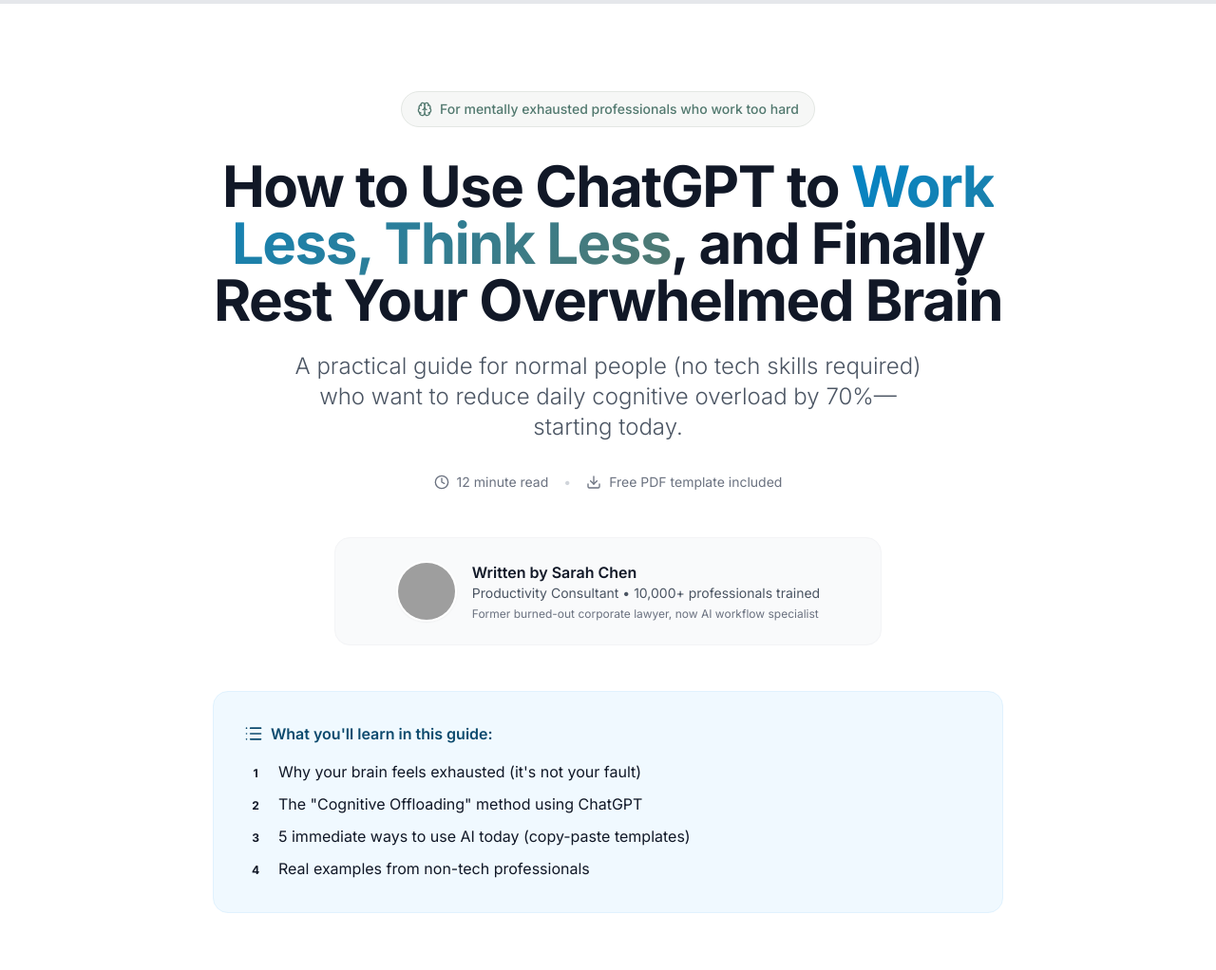
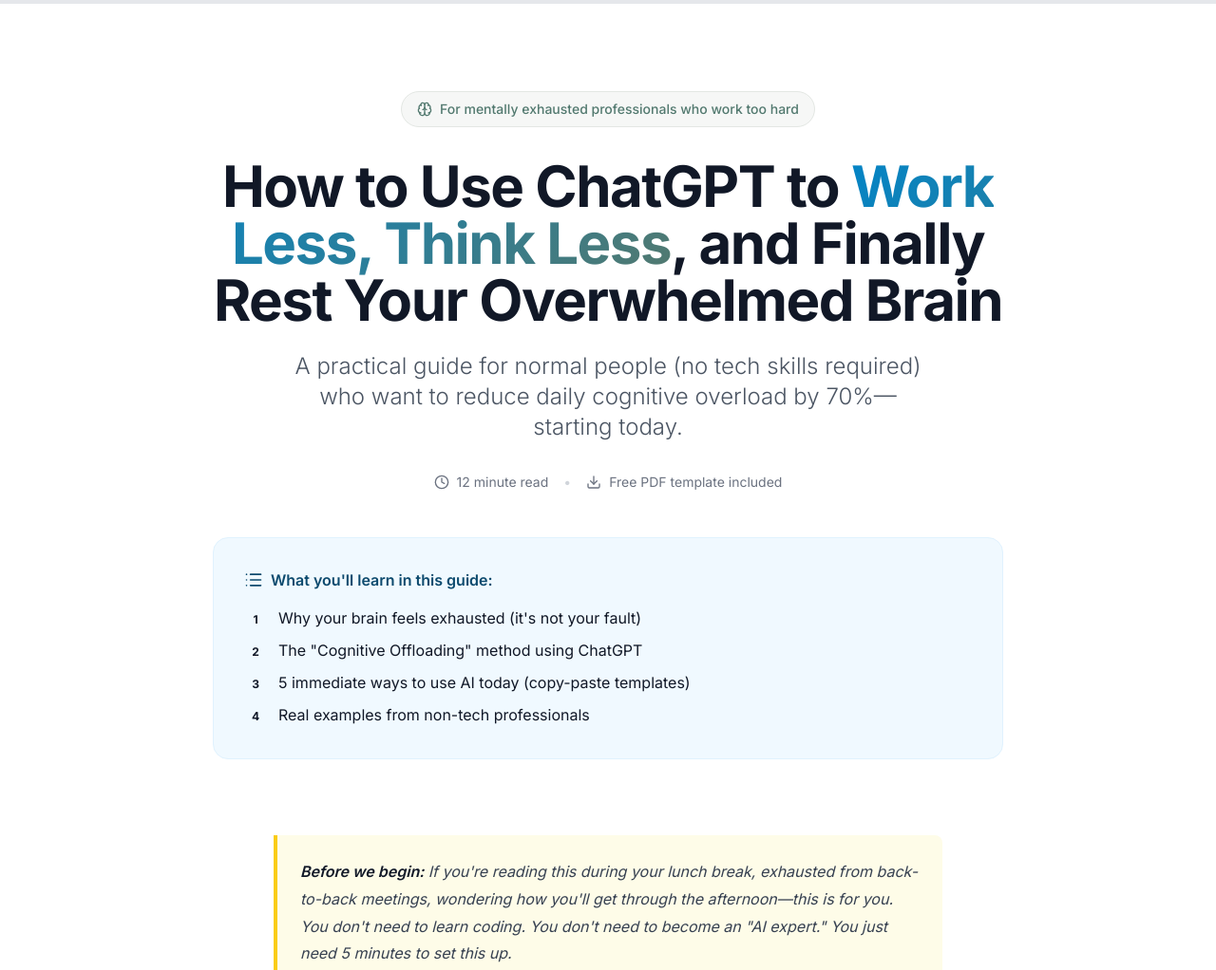
Before and after one commit to RSousahd/chtgpt-pdf, a plain HTML site: page index.html in a window 1280 px wide. Shown: the top 1022 px of the page at 95% size. Drawn offline with nearby package versions, Linux system fonts and the light colour scheme; grey boxes are pictures that could not be loaded.

Commit message:
Update author information in index.html
Updated author details in the HTML comment section.

```diff
--- a/index.html
+++ b/index.html
@@ -166,17 +166,17 @@
                 </div>
             </div>
 
-            <!-- Author Credibility -->
+            <!--
             <div class="flex items-center justify-center gap-4 mb-12 p-6 bg-gray-50 rounded-2xl max-w-xl mx-auto border border-gray-100">
                 <img src="https://static.photos/people/200x200/42" alt="Author" class="w-16 h-16 rounded-full object-cover border-2 border-white shadow-sm">
                 <div class="text-left">
-                    <p class="font-semibold text-gray-900">Written by Sarah Chen</p>
-                    <p class="text-sm text-gray-600">Productivity Consultant • 10,000+ professionals trained</p>
+                    <p class="font-semibold text-gray-900">Rafael Soares</p>
+                    <p class="text-sm text-gray-600"> professionals trained</p>
                     <p class="text-xs text-gray-500 mt-1">Former burned-out corporate lawyer, now AI workflow specialist</p>
                 </div>
             </div>
         </div>
-
+          -->
         <!-- Table of Contents -->
         <div class="bg-brand-50 rounded-2xl p-6 sm:p-8 border border-brand-100">
             <h3 class="font-semibold text-brand-900 mb-4 flex items-center gap-2">
```
